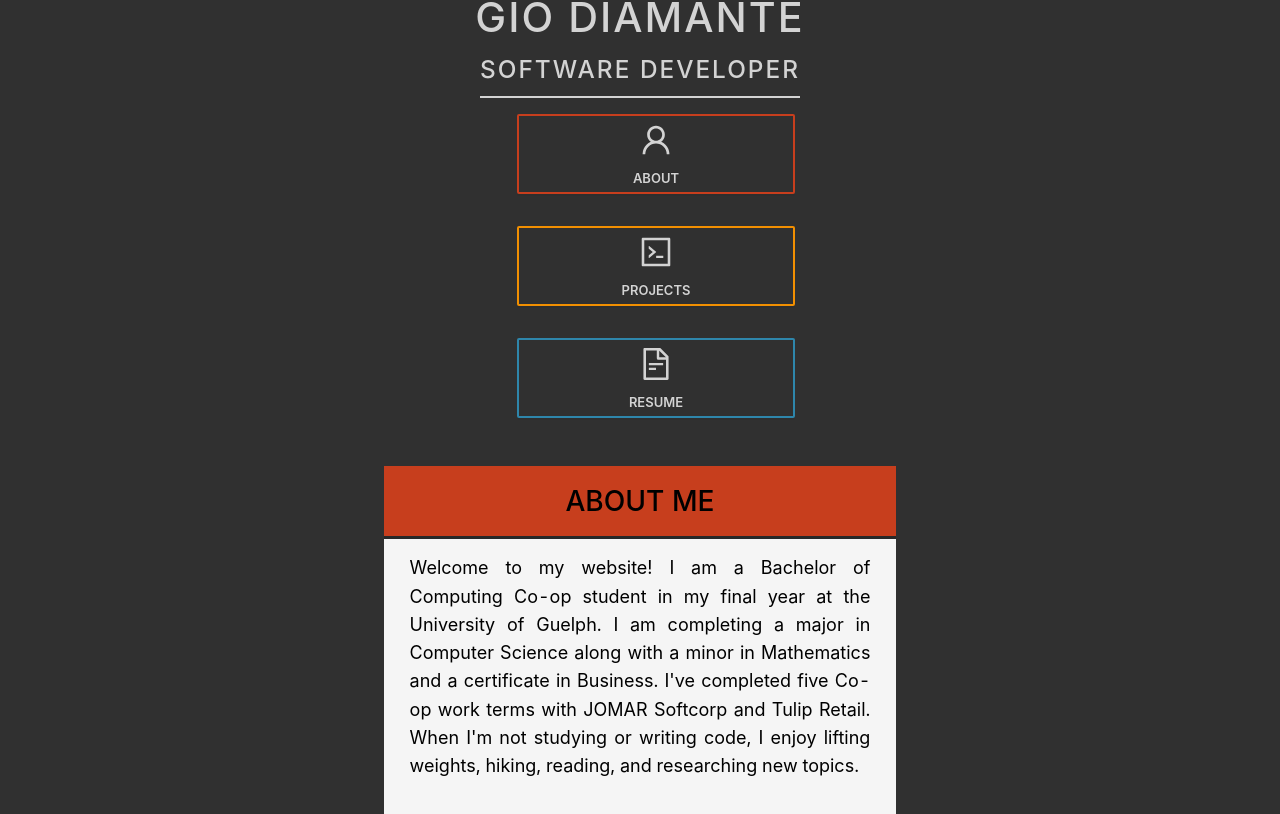
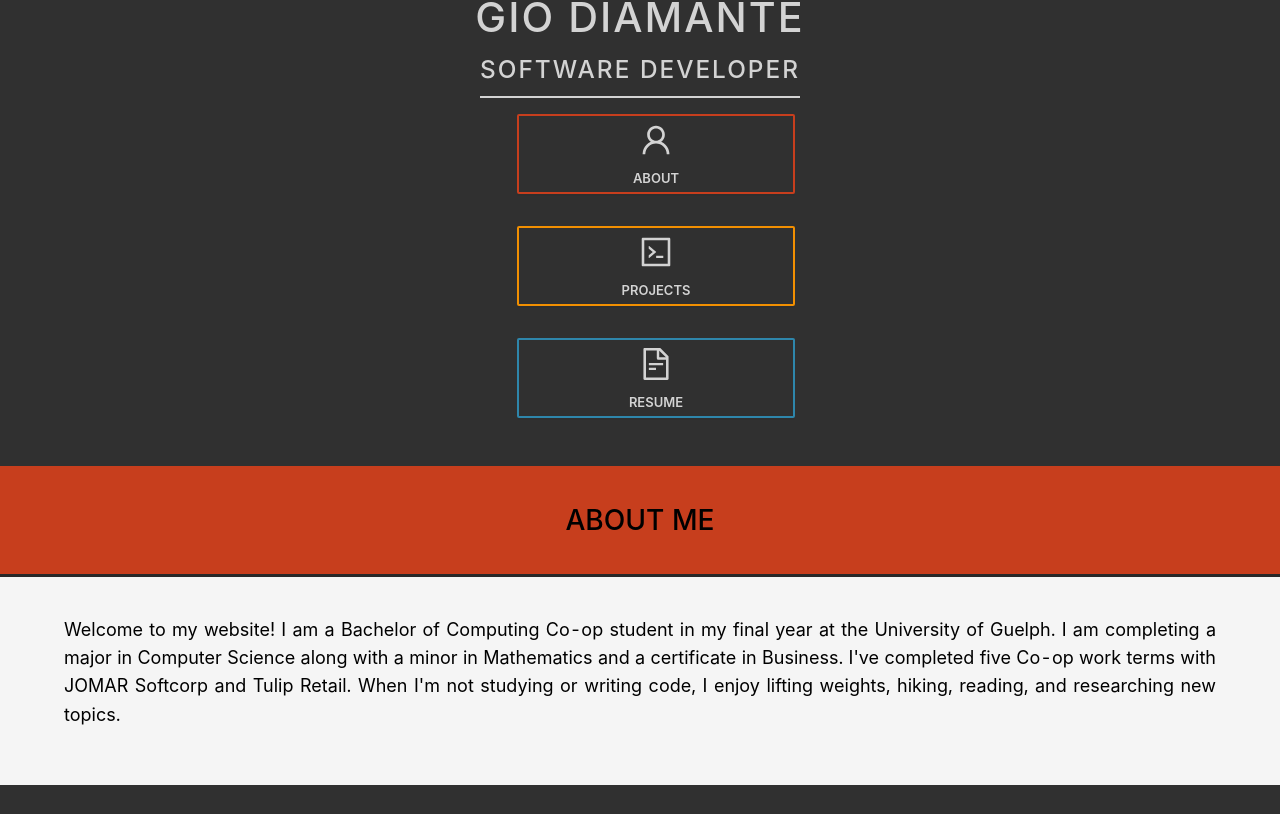
Before and after one commit to GDiamante/gdiamante.github.io, a React (Create React App) app in the folder personal-site/: page /about in a window 1280 px wide. Shown: the part 271-1085 px from the top of the page. After the commit the page ends 1056 px from the top, so only its background shows below. Built offline with nearby package versions, Linux system fonts and the light colour scheme.

Commit message:
fix deploy

```diff
--- a/personal-site/package.json
+++ b/personal-site/package.json
@@ -1,5 +1,5 @@
 {
-  "homepage": "http://gdiamante.github.io/PersonalSite",
+  "homepage": "http://gdiamante.github.io",
   "name": "personal-site",
   "version": "0.1.0",
   "private": true,
--- a/personal-site/src/Styles/about.scss
+++ b/personal-site/src/Styles/about.scss
@@ -2,8 +2,8 @@
 
 .about {
     margin-top: 2rem;
-    margin-left: 30%;
-    margin-right: 30%;
+    margin-left: auto;
+    margin-right: auto;
     color: $font-color;
     font-size: large;
     background-color: $text-background;
```
